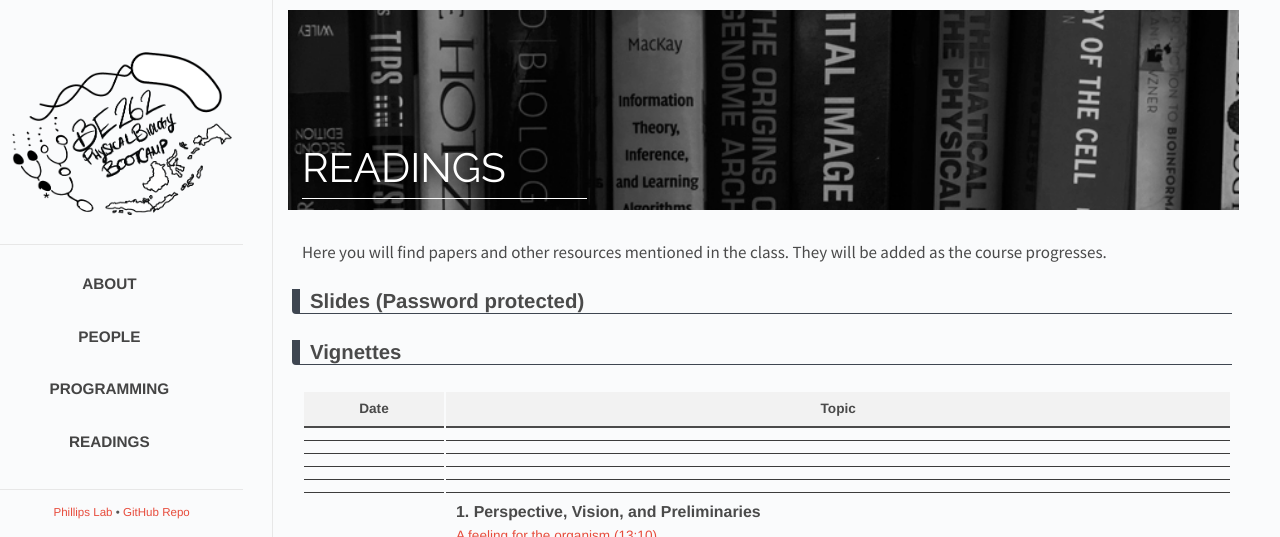
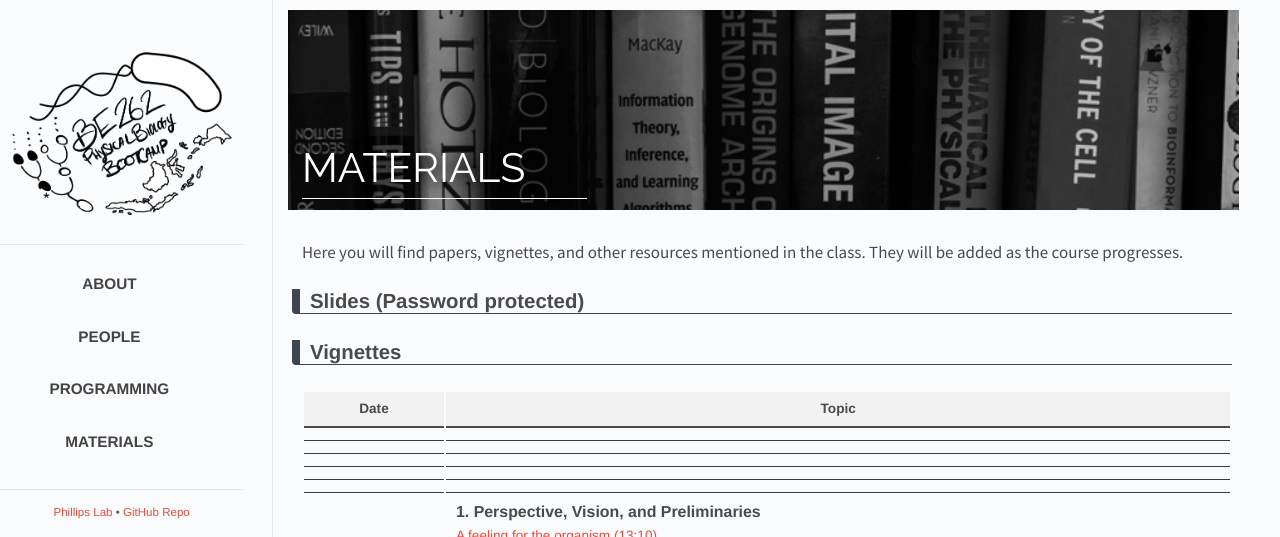
Before and after one commit to RPGroup-PBoC/pboc22_marseille, a Jekyll site: the page built from _posts/2022-01-28-materials.md, in a window 1280 px wide. Shown: the top 537 px of the page. Built offline with Jekyll 4.4.1, drawn with Linux system fonts in a browser that asks for light colours.

Commit message:
Renaming materials.

```diff
--- a/_posts/2022-01-28-readings.md
+++ b/_posts/2022-01-28-materials.md
@@ -1,13 +1,13 @@
 ---
 layout: post
-title: Readings
+title: Materials
 cover: readings.jpg
 categories: posts
-permalink: readings
+permalink: materials
 tag: mar
 year: 2022
 ---
-Here you will find papers and other resources mentioned in the class. They will be added as the course progresses.
+Here you will find papers, vignettes, and other resources mentioned in the class. They will be added as the course progresses.
 
 ## Slides (Password protected)
 
```
